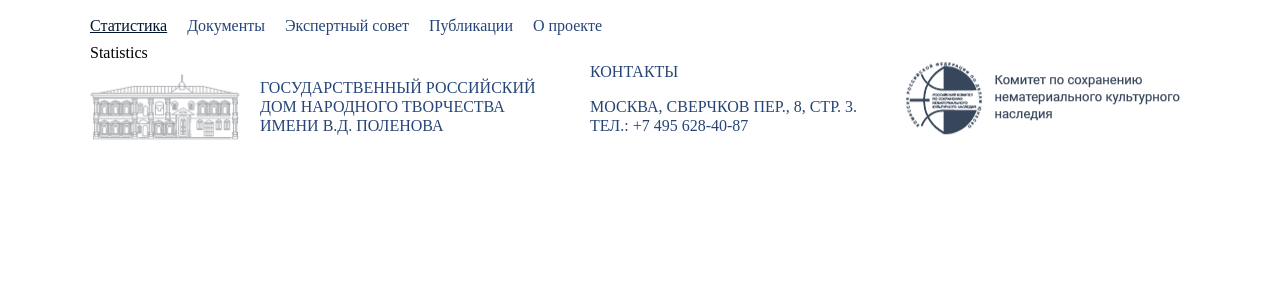
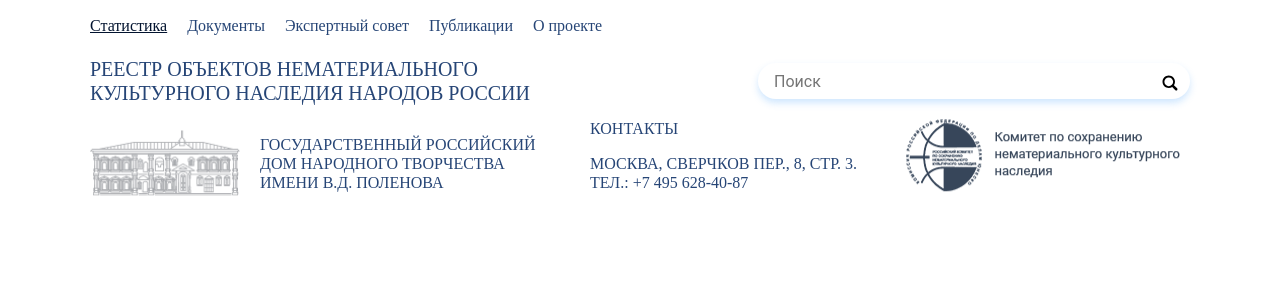
Before and after one commit to alimbaeva/Test_Work_2022_React, a React (Create React App) app in the folder react-redux-ts/: page / in a window 1280 px wide. Shown: the top 300 px of the page. Built offline with nearby package versions, Linux system fonts and the light colour scheme.

Commit message:
feat: add title seorach

```diff
--- /dev/null
+++ b/react-redux-ts/src/components/statistics/Title.tsx
@@ -0,0 +1,15 @@
+import React, { FC } from 'react';
+import './style/statisiics.scss';
+
+export const Title: FC = () => {
+  return (
+    <div className="container">
+      <div className="title">
+        <h1>Реестр объектов нематериального культурного наследия народов россии</h1>
+        <label>
+          <input type="text" placeholder="Поиск" />
+        </label>
+      </div>
+    </div>
+  );
+};
--- /dev/null
+++ b/react-redux-ts/src/components/statistics/style/statisiics.scss
@@ -0,0 +1,46 @@
+.title {
+    display: flex;
+    align-items: center;
+    justify-content: space-between;
+
+    h1 {
+        width: 500px;
+        font-family: 'Heuristica';
+        font-style: normal;
+        font-weight: 400;
+        font-size: 20px;
+        line-height: 24px;
+        text-transform: uppercase;
+        color: #264576;
+    }
+}
+label {
+    position: relative;
+  }
+
+  label::after {
+    content: "";
+    position: absolute;
+    right: 10px;
+    top: 10px;
+    bottom: 0;
+    width: 20px;
+    background: url("../../../assets/search.svg") no-repeat;
+  }
+
+  input {
+    width: 400px;
+    height: 20px;
+    background: #FFFFFF;
+    box-shadow: 0px 4px 7px rgba(100, 177, 252, 0.3);
+    border-radius: 20px;
+    padding: 8px 16px;
+    font-family: 'Roboto';
+    font-style: normal;
+    font-weight: 400;
+    font-size: 16px;
+    line-height: 19px;
+    color: #8791AA;
+    border: none;
+
+  }
--- a/react-redux-ts/src/pages/statistics/Statistics.tsx
+++ b/react-redux-ts/src/pages/statistics/Statistics.tsx
@@ -1,5 +1,6 @@
 import React, { FC } from 'react';
+import { Title } from '../../components/statistics/Title';
 
 export const Statistics: FC = () => {
-  return <div>Statistics</div>;
+  return <Title />;
 };
```
Also changed, not shown: react-redux-ts/src/assets/search.svg (added).
